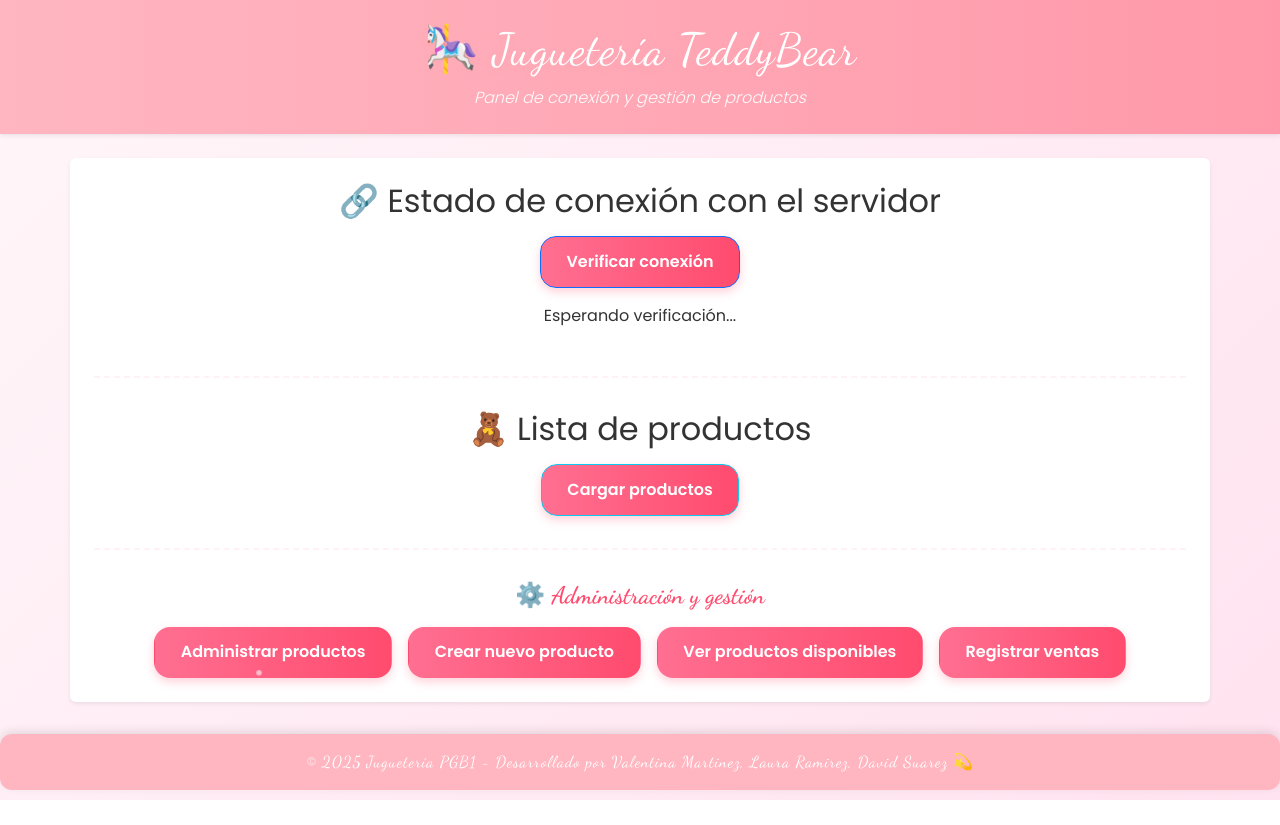
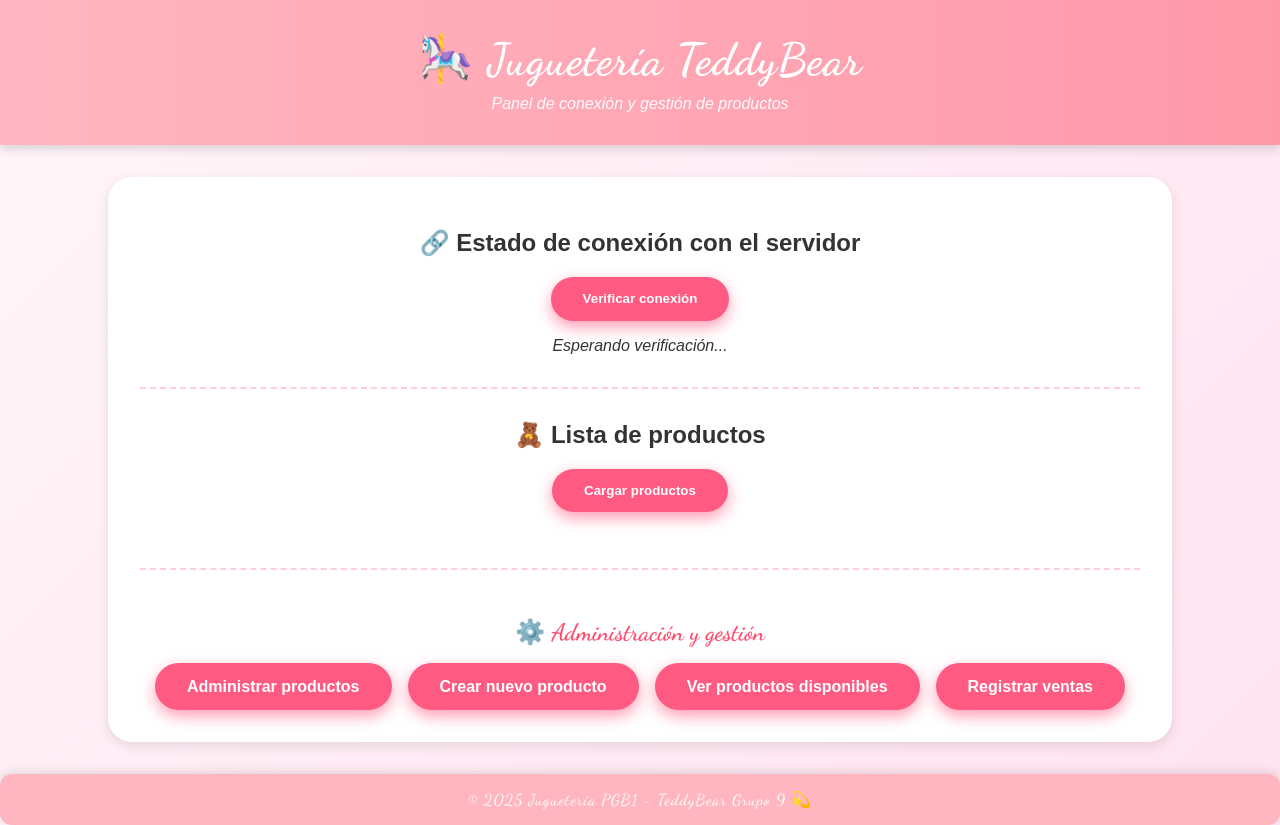
Before and after one commit to WintterVal9/Jugueteria_PGB1, a Django app: page / in a window 1280 px wide. Before the commit the page ends 800 px from the top, so only its background shows below. Run offline with Django 5.2, Linux system fonts and the light colour scheme.

Commit message:
Correcciones botones

```diff
--- a/Fronted_Jugueteria/templates/index.html
+++ b/Fronted_Jugueteria/templates/index.html
@@ -6,31 +6,30 @@
   <meta name="viewport" content="width=device-width, initial-scale=1.0" />
   <title>🎠 Juguetería TeddyBear</title>
 
-  <!-- 🔹 Bootstrap igual que admin_productos -->
-  <link href="https://cdn.jsdelivr.net/npm/bootstrap@5.3.2/dist/css/bootstrap.min.css" rel="stylesheet">
-
-  <!-- 🔹 Tu estilo admin.css -->
   <link rel="stylesheet" href="{% static 'css/style.css' %}">
 </head>
 
-<body>
+<body class="body-kawaii">
+
+  <!-- ✨ Efectos brillito -->
   <div class="sparkle" style="top: 10%; left: 15%;"></div>
   <div class="sparkle" style="top: 30%; left: 70%;"></div>
   <div class="sparkle" style="top: 50%; left: 40%;"></div>
   <div class="sparkle" style="top: 70%; left: 80%;"></div>
   <div class="sparkle" style="top: 85%; left: 20%;"></div>
 
-  <header class="text-center p-4 shadow-sm">
+  <!-- 🌸 HEADER BONITO Y LIMPIO -->
+  <header class="header-principal">
     <h1>🎠 Juguetería TeddyBear</h1>
     <p>Panel de conexión y gestión de productos</p>
   </header>
 
-  <main class="container bg-white p-4 rounded shadow-sm mt-4">
+  <main class="contenedor-kawaii">
 
     <!-- 🔹 Sección de conexión -->
-    <section id="conexion" class="text-center mb-5">
+    <section id="conexion" class="centro mb-5">
       <h2>🔗 Estado de conexión con el servidor</h2>
-      <button id="verificarBtn" class="btn btn-primary mt-2">Verificar conexión</button>
+      <button id="verificarBtn" class="boton-rosa">Verificar conexión</button>
       <p id="estadoConexion" class="mensaje mt-3">Esperando verificación...</p>
     </section>
 
@@ -38,10 +37,10 @@
 
     <!-- 🔹 Sección de productos -->
     <section id="productos" class="mt-4">
-      <h2 class="text-center">🧸 Lista de productos</h2>
+      <h2 class="centro">🧸 Lista de productos</h2>
 
-      <div class="text-center mt-3">
-        <button id="cargarBtn" class="btn btn-info">Cargar productos</button>
+      <div class="centro mt-3">
+        <button id="cargarBtn" class="boton-azul">Cargar productos</button>
       </div>
 
       <div id="listaProductos" class="grid-productos mt-4"></div>
@@ -49,7 +48,7 @@
 
     <hr>
 
-    <!-- 🔹 Navegación administrativa -->
+    <!-- 🔹 Navegación administrativa (NO TOCADA) -->
     <section id="navegacion" class="mt-4 text-center">
       <h2>⚙️ Administración y gestión</h2>
 
@@ -63,10 +62,9 @@
 
   </main>
 
-  <footer class="footer-soft text-center mt-4 p-3">
-  <p>© 2025 Juguetería PGB1 - Desarrollado por Valentina Martinez, Laura Ramirez, David Suarez 💫</p>
+  <footer class="footer-soft">
+    <p>© 2025 Juguetería PGB1 - TeddyBear Grupo 9 💫</p>
   </footer>
-
 
   <script src="{% static 'js/script.js' %}"></script>
 </body>
--- a/static/css/style.css
+++ b/static/css/style.css
@@ -1,5 +1,3 @@
-/* Importar fuentes bonitas */
-@import url('https://fonts.googleapis.com/css2?family=Poppins:wght@300;400;600;700&display=swap');
 @import url('https://fonts.googleapis.com/css2?family=Dancing+Script:wght@400;600;700&display=swap');
 
 /* 🎠 Estilo general */
@@ -19,29 +17,38 @@ body {
   position: fixed;
   width: 6px;
   height: 6px;
-  background: rgba(255, 255, 255, 0.85);
+  background: rgba(255, 255, 255, 0.8);
   border-radius: 50%;
-  opacity: 0.85;
+  opacity: 0.7;
   animation: sparkleFloat 8s infinite ease-in-out;
   pointer-events: none;
-  z-index: 3; /* SUBIDO para que sí se vean */
+  z-index: 0;
 }
 
 @keyframes sparkleFloat {
-  0% { transform: translateY(0) scale(0.8); opacity: 0.6; }
-  50% { transform: translateY(-40px) scale(1.2); opacity: 1; }
-  100% { transform: translateY(0) scale(0.8); opacity: 0.6; }
+  0% {
+    transform: translateY(0) scale(0.8);
+    opacity: 0.6;
+  }
+  50% {
+    transform: translateY(-40px) scale(1.2);
+    opacity: 1;
+  }
+  100% {
+    transform: translateY(0) scale(0.8);
+    opacity: 0.6;
+  }
 }
 
 /* 🎀 Encabezado */
 header {
-  background: linear-gradient(90deg, #ffb6c1, #ff99aa) !important; /* Evita que Bootstrap lo cambie */
-  color: white !important;
+  background: linear-gradient(90deg, #ffb6c1, #ff99aa);
+  color: white;
   text-align: center;
-  padding: 2rem 0 !important;
+  padding: 2rem 0;
   box-shadow: 0 4px 10px rgba(0, 0, 0, 0.15);
   position: relative;
-  z-index: 4;
+  z-index: 2;
 }
 
 header h1 {
@@ -50,6 +57,7 @@ header h1 {
   font-size: 2.8rem;
   margin: 0;
   letter-spacing: 1px;
+  font-weight: 700;
 }
 
 header p {
@@ -69,6 +77,79 @@ main {
   box-shadow: 0 4px 12px rgba(0, 0, 0, 0.1);
   position: relative;
   z-index: 2;
+}
+
+/* ✨ Botones */
+button {
+  background: #ff6f91;
+  color: white;
+  border: none;
+  padding: 0.7rem 1.5rem;
+  border-radius: 1rem;
+  cursor: pointer;
+  font-weight: 600;
+  transition: all 0.3s ease;
+  font-family: "Poppins", sans-serif;
+}
+
+button:hover {
+  background: #ff3d68;
+  transform: scale(1.05);
+}
+
+button:active {
+  transform: scale(0.95);
+}
+
+/* 🌟 Botones tipo <a> */
+.btn {
+  display: inline-block;
+  background: #ff6f91;
+  color: white;
+  padding: 0.8rem 1.6rem;
+  border-radius: 1rem;
+  text-decoration: none;
+  font-weight: 600;
+  box-shadow: 0 4px 10px rgba(255, 105, 135, 0.3);
+  transition: all 0.3s ease;
+  font-family: "Poppins", sans-serif;
+  border: none;
+  cursor: pointer;
+}
+
+.btn:hover {
+  background: #ff3d68;
+  transform: scale(1.07);
+  box-shadow: 0 6px 12px rgba(255, 105, 135, 0.4);
+  color: white;
+  text-decoration: none;
+}
+
+.btn:active {
+  transform: scale(0.95);
+}
+/* 🧩 Estado de conexión */
+#conexion {
+  text-align: center;
+  margin-bottom: 2rem;
+}
+
+.mensaje {
+  margin-top: 1rem;
+  font-weight: 500;
+  font-style: italic;
+}
+
+/* 🧸 Productos */
+#productos {
+  text-align: center;
+}
+
+.grid-productos {
+  display: grid;
+  grid-template-columns: repeat(auto-fit, minmax(230px, 1fr));
+  gap: 1.5rem;
+  margin-top: 1.5rem;
 }
 
 /* 🎁 Tarjeta individual */
@@ -94,6 +175,11 @@ main {
   font-family: 'Dancing Script', cursive;
 }
 
+.producto p {
+  margin: 0.3rem 0;
+  font-size: 0.95rem;
+}
+
 /* 💫 Línea divisoria */
 hr {
   border: none;
@@ -101,8 +187,8 @@ hr {
   margin: 2rem 0;
 }
 
-/* 🎠 Footer rosita — CORREGIDO */
-.footer-soft {
+/* 🎠 Footer rosita */
+footer {
   text-align: center;
   padding: 1rem 0;
   background: #ffb6c1;
@@ -112,16 +198,22 @@ hr {
   box-shadow: 0 -3px 10px rgba(0, 0, 0, 0.1);
   font-family: 'Dancing Script', cursive;
   letter-spacing: 1px;
-  border-radius: 12px;
   position: relative;
   z-index: 2;
+  border-radius: 12px;
 }
 
-.footer-soft p {
+/* Footer texto */
+footer p {
   margin: 0;
 }
 
 /* ⚙️ Sección de navegación */
+#navegacion {
+  text-align: center;
+  margin-top: 3rem;
+}
+
 #navegacion h2 {
   color: #ff4b6e;
   margin-bottom: 1rem;
@@ -130,7 +222,7 @@ hr {
   font-family: 'Dancing Script', cursive;
 }
 
-/* Dejas tu botonera exacta */
+/* 💖 Contenedor de botones */
 .botonera {
   display: flex;
   justify-content: center;
@@ -139,20 +231,27 @@ hr {
   margin-top: 1rem;
 }
 
-/* Botones <a> */
-.btn {
-  background: linear-gradient(90deg, #ff6f91, #ff4b6e);
+/* 🌟 Botones tipo <a> - TAMBIÉN CORREGIDOS */
+button, .btn {
+  background: #ff5a82; /* Rosa vibrante similar */
   color: white;
-  padding: 0.8rem 1.6rem;
-  border-radius: 1rem;
-  text-decoration: none;
+  border: none;
+  padding: 0.9rem 2rem; /* Más alto y ancho */
+  border-radius: 1.5rem; /* Bordes más redondeados */
+  cursor: pointer;
   font-weight: 600;
-  box-shadow: 0 4px 10px rgba(255, 105, 135, 0.3);
+  font-family: "Poppins", sans-serif;
+  box-shadow: 0 6px 15px rgba(255, 90, 130, 0.6); /* Sombra difusa rosa */
   transition: all 0.3s ease;
+  text-align: center;
+  display: inline-block;
 }
-
-.btn:hover {
-  background: linear-gradient(90deg, #ff4b6e, #ff1a4d);
-  transform: scale(1.07);
-  box-shadow: 0 6px 12px rgba(255, 105, 135, 0.4);
+button:hover, .btn:hover {
+  background: #ff3d68; /* Rosa más intenso al pasar el cursor */
+  box-shadow: 0 8px 20px rgba(255, 61, 104, 0.8); /* Sombra más intensa */
+  transform: translateY(-2px) scale(1.05);
 }
+button:active, .btn:active {
+  transform: translateY(0) scale(0.95);
+  box-shadow: 0 4px 10px rgba(255, 61, 104, 0.5);
+}
```
